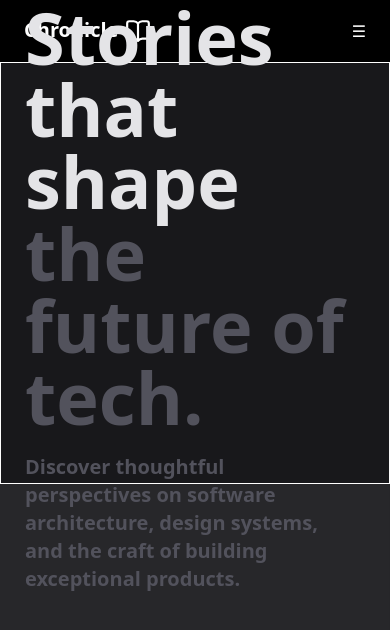
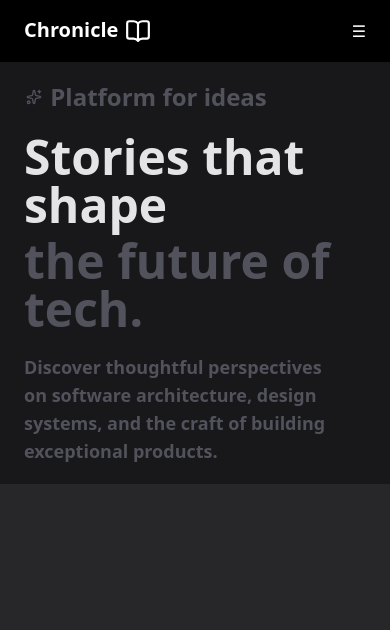
Before and after one commit to anshul-303/Blog_App-, a React (Vite) app in the folder frontend/react-app/: page /home in a window 390 px wide. Shown: the top 630 px of the page. Built offline with nearby package versions, Linux system fonts and the light colour scheme; no server answers.

Commit message:
Home page banner changes

```diff
--- a/frontend/react-app/src/pages/Home.jsx
+++ b/frontend/react-app/src/pages/Home.jsx
@@ -6,16 +6,21 @@ export default function Home() {
   return (
     <div className="text-white bg-zinc-800 overflow-hidden">
       <Navbar />
-      <div className="w-full md:h-[60vh] h-[50vh] border bg-zinc-900 justify-center items-start flex flex-col px-6 gap-5">
-        <p className="text-xl text-zinc-600 font-bold"><Sparkles className="w-5 h-5 inline pb-1"/> Platform for ideas</p>
+      <div className="w-full md:h-[60vh] h-[50vh] bg-zinc-900 justify-center items-start flex flex-col px-6 gap-5">
+        <p className="text-2xl md:text-xl text-zinc-600 font-bold">
+          <Sparkles className="w-5 h-5 inline pb-1" /> Platform for ideas
+        </p>
         <div>
-          <p className="text-7xl text-zinc-200 font-bold">Stories that shape</p>
-          <p className="text-7xl text-zinc-600 font-bold">
+          <p className=" text-5xl md:text-7xl text-zinc-200 font-bold mb-2 md:m-0">
+            Stories that shape
+          </p>
+          <p className="text-5xl md:text-7xl text-zinc-600 font-bold">
             the future of tech.
           </p>
         </div>
-        <p className="md:w-[50vw] w-[79vw] text-xl text-zinc-600 font-semibold  ">
-          Discover thoughtful perspectives on software architecture, design systems, and the craft of building exceptional products.
+        <p className="md:w-[50vw] w-[79vw] text-lg md:text-xl text-zinc-600 font-semibold  ">
+          Discover thoughtful perspectives on software architecture, design
+          systems, and the craft of building exceptional products.
         </p>
       </div>
       <div className="w-full h-[100vh] flex justify-center items-center "></div>
```
